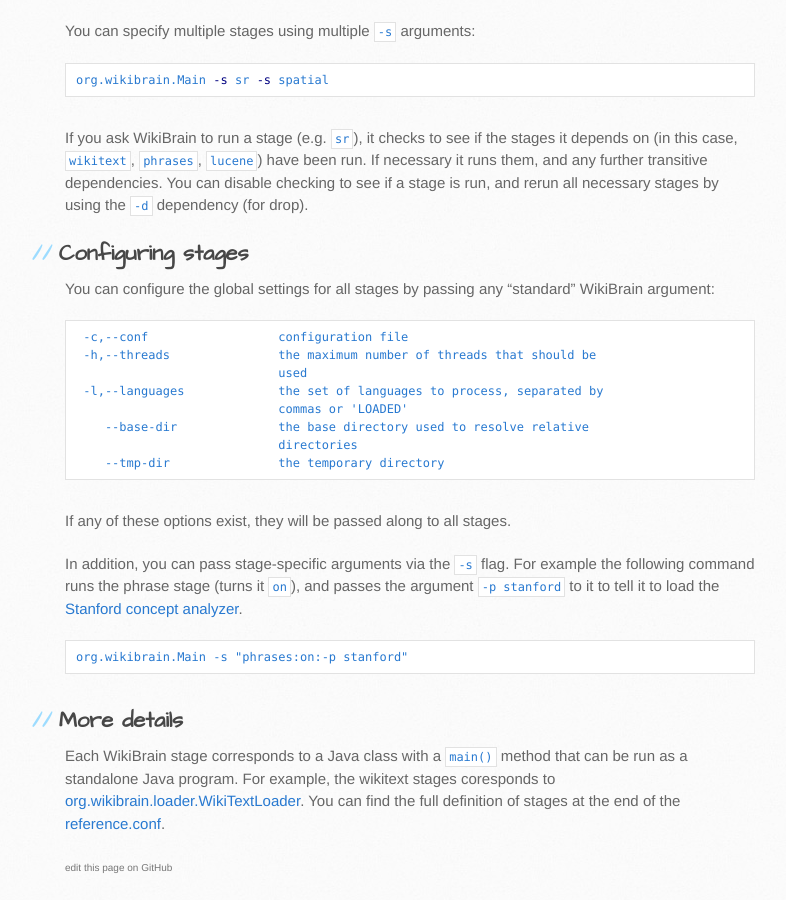
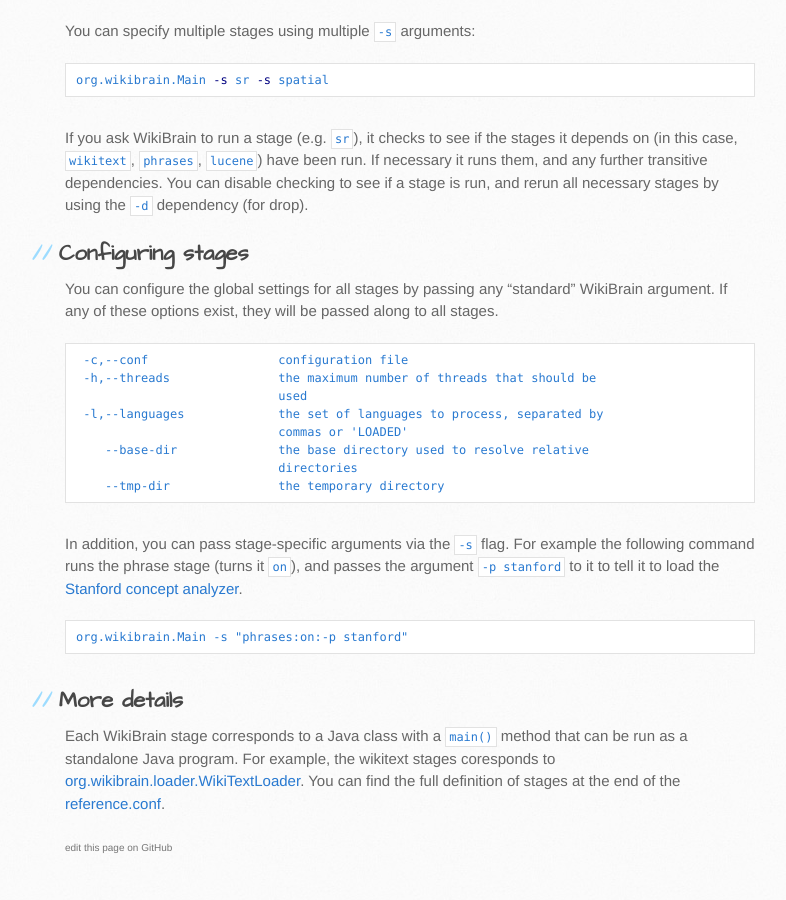
Before and after one commit to shilad/wikibrain, a Jekyll site: the page built from tutorial/importing.md, in a window 1280 px wide and 900 px high, scrolled down 1452 px. Shown: the whole window, without its empty margins (105-891 px from the left). Built offline with Jekyll 4.4.1, drawn with Linux system fonts in a browser that asks for light colours; nearby versions of some CDN libraries; Markdown is read by kramdown in place of the engine named in the settings; part of the change alters nothing that is shown.

````diff
--- a/tutorial/importing.md
+++ b/tutorial/importing.md
@@ -72,7 +72,8 @@ You can disable checking to see if a stage is run, and rerun all necessary stage
 
 ## Configuring stages
 
-You can configure the global settings for all stages by passing any "standard" WikiBrain argument:
+You can configure the global settings for all stages by passing any "standard" WikiBrain argument.
+If any of these options exist, they will be passed along to all stages.
 
 ```text
  -c,--conf                  configuration file
@@ -85,7 +86,7 @@ You can configure the global settings for all stages by passing any "standard" W
     --tmp-dir               the temporary directory
 ```
 
-If any of these options exist, they will be passed along to all stages.
+
 
 In addition, you can pass stage-specific arguments via the `-s` flag.
 For example the following command runs the phrase stage (turns it `on`), and passes the argument `-p stanford` to it to tell it to load the [Stanford concept analyzer](http://googleresearch.blogspot.com/2012/05/from-words-to-concepts-and-back.html).
````
